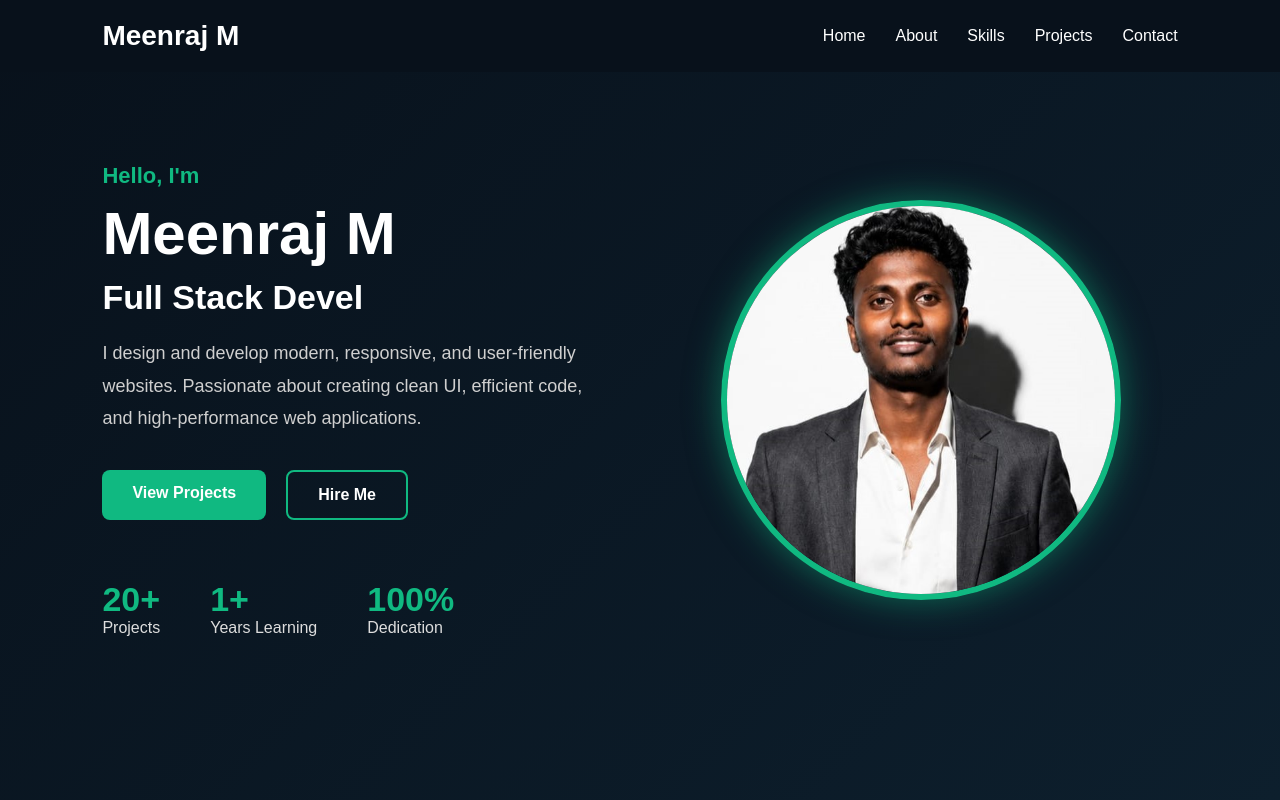
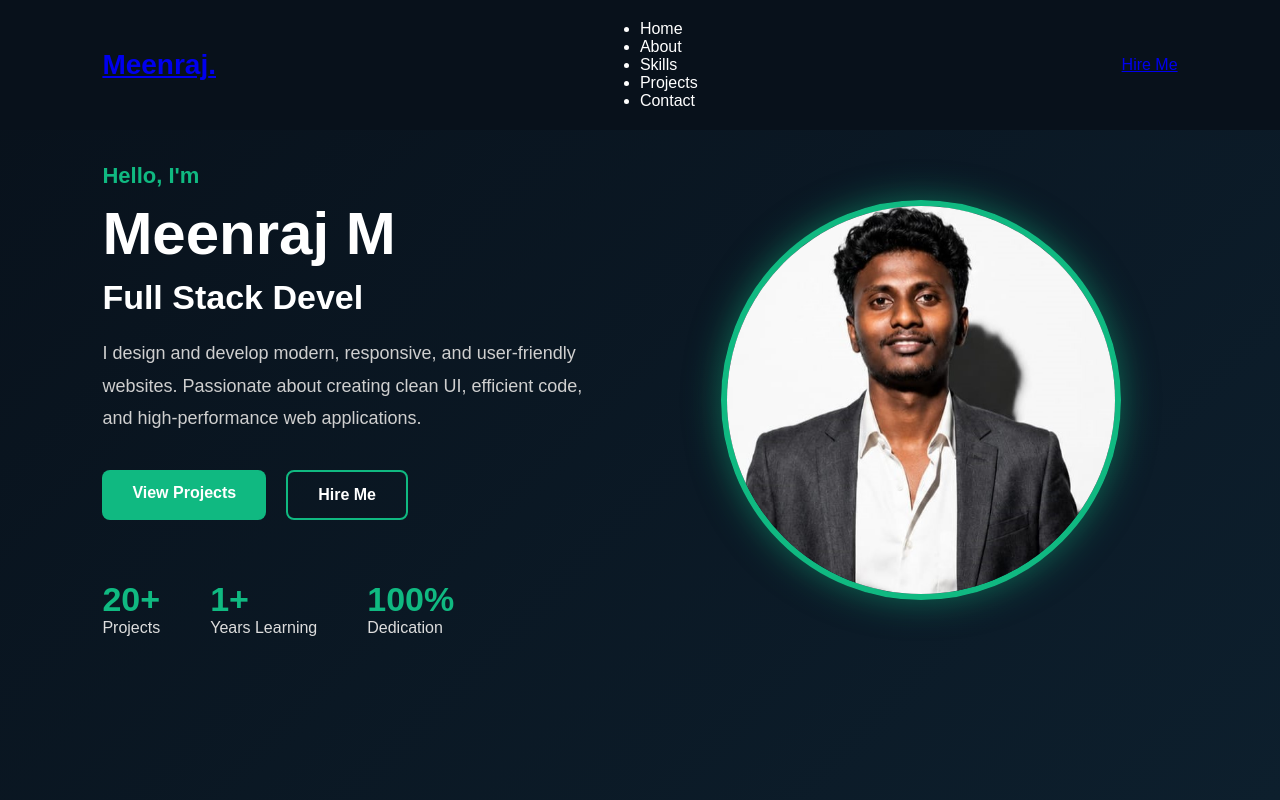
Before and after one commit to Meenraj04/portfolio, a plain HTML site: page index.html in a window 1280 px wide. Shown: the top 800 px of the page. Drawn offline with Linux system fonts and the light colour scheme.

Commit message:
Update portfolio title and navigation structure

```diff
--- a/index.html
+++ b/index.html
@@ -1,6 +1,6 @@
 <!DOCTYPE html>
 <html><head><meta charset="UTF-8"><meta name="viewport" content="width=device-width,initial-scale=1">
-<title>Raja | Portfolio</title>
+<title>Meenraj M | Portfolio</title>
 <link rel="stylesheet" href="style.css">
 <link rel="stylesheet" href="https://cdnjs.cloudflare.com/ajax/libs/font-awesome/6.7.2/css/all.min.css">
 </head>
@@ -8,19 +8,26 @@
 
 <header class="header">
 
-    <a href="#" class="logo">Meenraj M</a>
+    <div class="logo">
+        <a href="#home">Meenraj<span>.</span></a>
+    </div>
 
     <nav class="navbar">
-        <a href="#home">Home</a>
-        <a href="#about">About</a>
-        <a href="#skills">Skills</a>
-        <a href="#projects">Projects</a>
-        <a href="#contact">Contact</a>
+        <ul>
+            <li><a href="#home" class="active">Home</a></li>
+            <li><a href="#about">About</a></li>
+            <li><a href="#skills">Skills</a></li>
+            <li><a href="#projects">Projects</a></li>
+            <li><a href="#contact">Contact</a></li>
+        </ul>
     </nav>
 
+    <!-- Mobile Menu Icon -->
     <div id="menu-icon">
         <i class="fas fa-bars"></i>
     </div>
+
+    <a href="#contact" class="hire-btn">Hire Me</a>
 
 </header>
 
```
